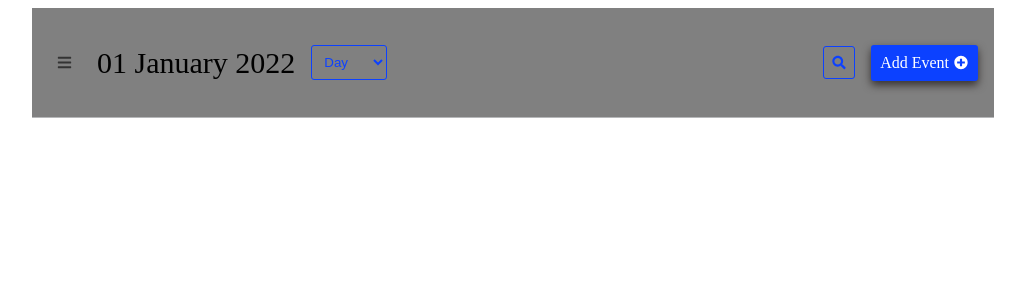
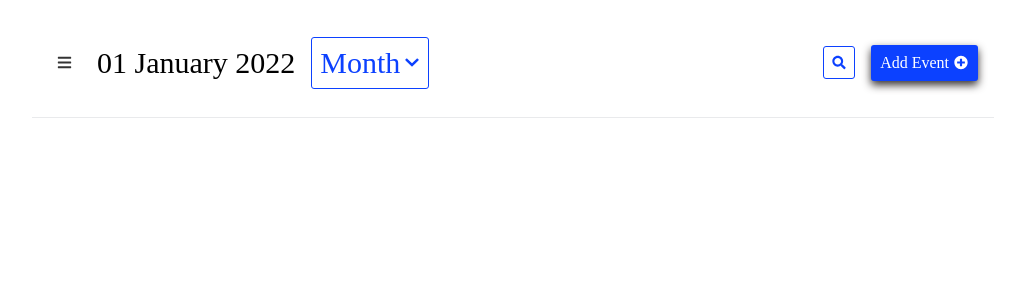
Before and after one commit to aftabrehan/calendarwex, a Next.js app: page /stories/toolbar in a window 1280 px wide. Shown: the top 300 px of the page, without its empty margins (127-1152 px from the left). Built offline with nearby package versions, Linux system fonts and the light colour scheme.

Commit message:
Add Dropdown

```diff
--- a/src/components/button/Button.js
+++ b/src/components/button/Button.js
@@ -5,6 +5,7 @@ import stl from './Button.module.scss'
 
 const Button = ({
   label,
+  id,
   icon,
   endIcon,
   children,
@@ -21,6 +22,7 @@ const Button = ({
 }) => {
   return (
     <button
+      id={id}
       onClick={onClick}
       disabled={disabled}
       type={type}
--- a/src/components/toolbar/Toolbar.js
+++ b/src/components/toolbar/Toolbar.js
@@ -8,7 +8,7 @@ const Toolbar = () => {
     <div className={stl.toolbar}>
       <div className={stl.right}>
         <Button
-          className={stl.openSidebar}
+          customClass={clsx(stl.openSidebar)}
           icon={
             <svg
               width="15"
@@ -27,9 +27,19 @@ const Toolbar = () => {
           style={{ flex: 'none', grow: '0', order: '0' }}
         ></Button>
         <span>01 January 2022</span>
-        <select
-          className={stl.type}
+        <Button
+          onClick={() => {
+            const btn = document.getElementById('drpBtn')
+            btn.style.display = 'none'
+            const dropDown = document.getElementById('dropMenu')
+            dropDown.style.opacity = '1'
+            dropDown.style.height = '200px'
+          }}
+          id={'drpBtn'}
+          customClass={clsx(stl.type)}
+          label="Month"
           variant="bordered"
+          type="checkbox"
           icon={
             <svg
               width="16"
@@ -44,15 +54,57 @@ const Toolbar = () => {
               />
             </svg>
           }
-        >
-          <option value="day">Day</option>
-          <option value="week">Week</option>
-          <option value="month">Month</option>
-          <option value="year">Year</option>
-        </select>
+        />
+        <ul id="dropMenu" className={stl.drpDwn}>
+          <li
+            onClick={() => {
+              const btn = document.getElementById('drpBtn')
+              btn.style.display = 'flex'
+              const dropDown = document.getElementById('dropMenu')
+              dropDown.style.height = '0'
+              dropDown.style.opacity = '0'
+            }}
+          >
+            Day
+          </li>
+          <li
+            onClick={() => {
+              const btn = document.getElementById('drpBtn')
+              btn.style.display = 'flex'
+              const dropDown = document.getElementById('dropMenu')
+              dropDown.style.height = '0'
+              dropDown.style.opacity = '0'
+            }}
+          >
+            Week
+          </li>
+          <li
+            onClick={() => {
+              const btn = document.getElementById('drpBtn')
+              btn.style.display = 'flex'
+              const dropDown = document.getElementById('dropMenu')
+              dropDown.style.height = '0'
+              dropDown.style.opacity = '0'
+            }}
+          >
+            Month
+          </li>
+          <li
+            onMouseUpCapture={() => {
+              const btn = document.getElementById('drpBtn')
+              btn.style.display = 'flex'
+              const dropDown = document.getElementById('dropMenu')
+              dropDown.style.height = '0'
+              dropDown.style.opacity = '0'
+            }}
+          >
+            Year
+          </li>
+        </ul>
       </div>
       <div className={stl.left}>
         <Button
+          customClass={clsx(stl.srchBtn)}
           icon={
             <svg
               width="14"
@@ -65,13 +117,7 @@ const Toolbar = () => {
             </svg>
           }
           variant="bordered"
-          style={{
-            radius: '50%',
-            flex: 'none',
-            grow: '0',
-            order: '0',
-          }}
-        ></Button>
+        />
         <Button
           variant="fill"
           icon={
@@ -86,9 +132,8 @@ const Toolbar = () => {
             </svg>
           }
           customClass={clsx(stl.addEvent)}
-        >
-          Add Event
-        </Button>
+          label="Add Event"
+        />
       </div>
     </div>
   )
--- a/src/components/toolbar/Toolbar.module.scss
+++ b/src/components/toolbar/Toolbar.module.scss
@@ -8,57 +8,18 @@
   width: 930px;
   height: 77px;
   margin-top: 20%;
-  background-color: gray;
+  background-color: white;
   margin: auto;
-  //   background: #fff;
   border-bottom: 1px solid rgba(218, 220, 224, 0.6);
 }
 
-.type {
-  display: flex;
-  flex-direction: row;
-  justify-content: center;
-  align-items: center;
-  padding: 8px;
-  gap: 4px;
-  background-color: transparent;
-  color: #0c41ff;
-  border: 1px solid #0c41ff;
-  border-radius: 3px;
-  cursor: pointer;
-  user-select: none;
-
-  svg {
-    fill: #0c41ff;
-  }
-
-  &:hover {
-    transition: all 0.25s ease-in-out;
-    box-shadow: 0 4px 8px #353030;
-    background-color: #0c41ff;
-    color: #fff;
-    svg {
-      fill: #fff;
-    }
-  }
-
-  &:disabled {
-    opacity: 0.5;
-    pointer-events: none;
-    user-select: none;
-  }
-
-  &:active {
-    transition: all 0.25s ease-in-out;
-    background-color: #fff;
-    color: #0c41ff;
-    select {
-      border: 1px solid #0c41ff;
-    }
-  }
+.srchBtn {
+  background-color: #d9d9d9;
+  border-radius: 50%;
+  border-color: transparent;
 }
 
-.sideBar {
+.openSidebar {
   flex: none;
   flex-grow: 0;
   order: 0;
@@ -87,3 +48,51 @@
   order: 1;
   flex-grow: 0;
 }
+
+.type {
+  position: relative;
+  z-index: 1;
+}
+
+.drpDwn {
+  box-sizing: border-box;
+  border: 2px solid #0c41ff;
+  background: #d9d9d9;
+  border-radius: 5px;
+  list-style: none;
+  display: flex;
+  color: #0c41ff;
+  flex-direction: column;
+  justify-content: space-evenly;
+  transition: all 0.4s ease-out;
+  width: 130px;
+  position: absolute;
+  top: -1.2rem;
+  left: 41.275%;
+  padding: 4px 8px;
+  clear: both;
+  height: 0px;
+  opacity: 0;
+  overflow: hidden;
+  text-align: center;
+  transition: height 0.4s ease-in-out;
+  z-index: 0;
+
+  li {
+    cursor: pointer;
+  }
+
+  li:hover {
+    color: #fff;
+    background-color: #0c41ff;
+    border-radius: 5px;
+    padding: 5px;
+    box-shadow: 0px 4px 8px #353030;
+    transition: all 0.25s;
+  }
+
+  li:active {
+    box-shadow: 0px 2px 5px;
+    transform: scale(0.98);
+  }
+}
```
